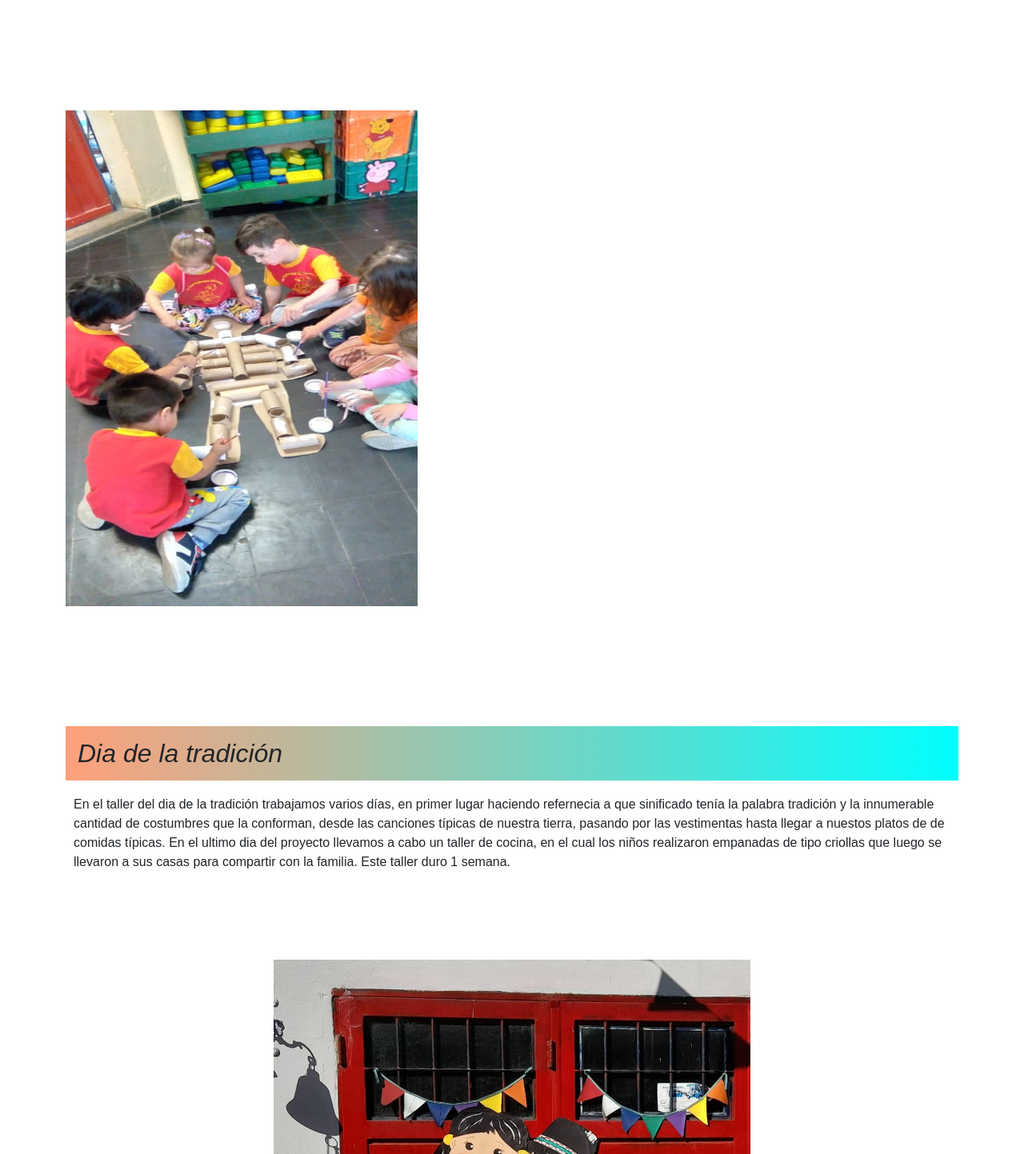
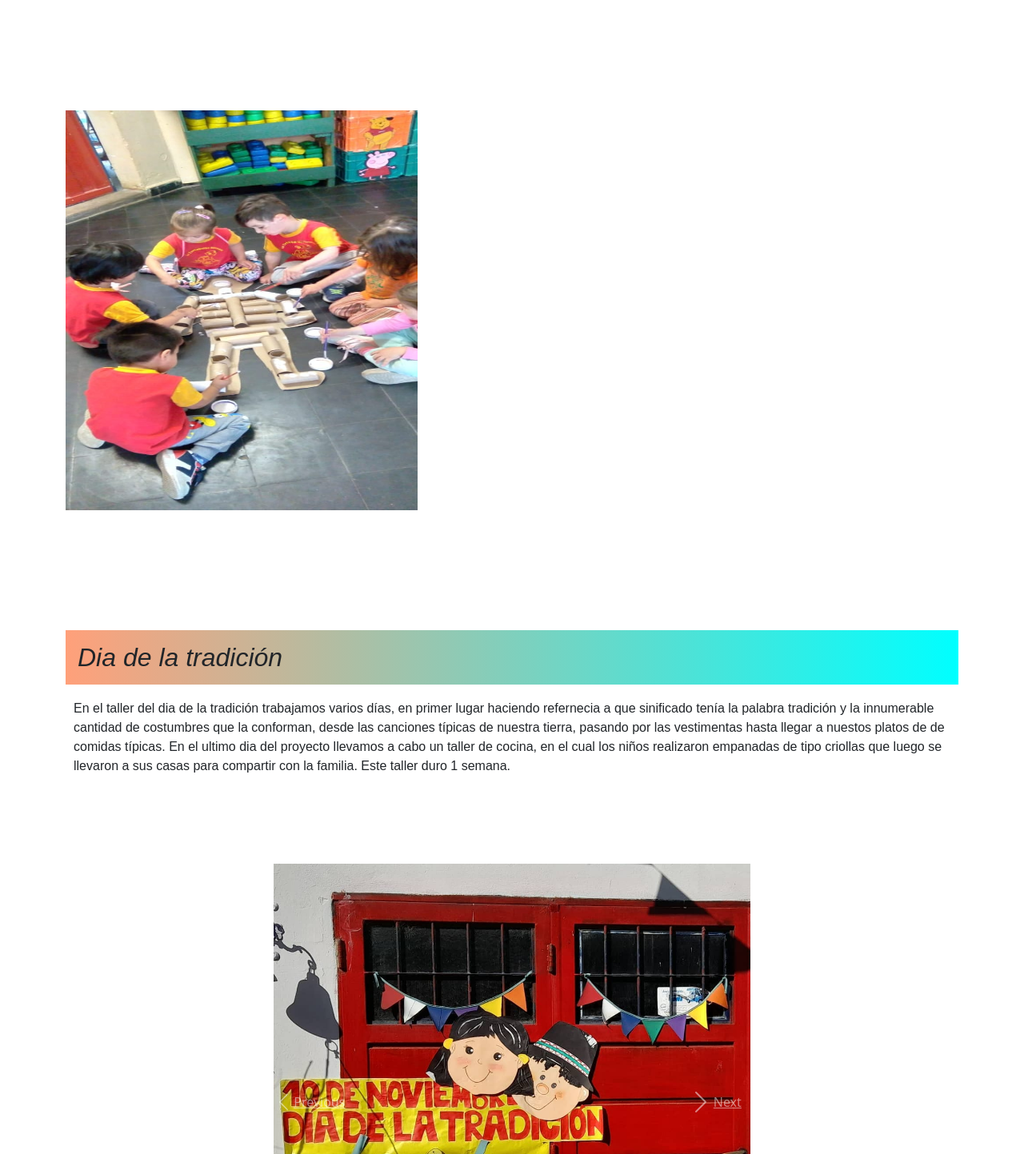
Before and after one commit to vorojas/jardindeinfantes-valentinaRojas-ProyectoFinal, a website: page talleres.html in a window 1280 px wide. Shown: the part 740-2183 px from the top of the page at 80% size. Drawn offline with nearby package versions, Linux system fonts and the light colour scheme.

Commit message:
modificacion de los carousel en la pagina talleres

```diff
--- a/scss/_talleres.scss
+++ b/scss/_talleres.scss
@@ -36,16 +36,15 @@
 #carouselContainer {
     width: 620px;
     height: 240px;
-    margin-bottom: 150px;
+    margin-bottom: 400px;
     margin-top: 100px;
 }
 
 .cuerpo {
     width: 440px;
-    height: 620px;
+    height: 500px;
     display: flex;
-    justify-content: center;
-    align-items: center;
+    text-align: center;
 }
 
 .separar {
--- a/talleres.html
+++ b/talleres.html
@@ -30,7 +30,7 @@
         <div class="collapse navbar-collapse" id="navbarSupportedContent">
           <ul class="navbar-nav me-auto mb-2 mb-lg-0">
             <li class="nav-item">
-              <a class="nav-link active" aria-current="page" href="#">Inicio</a>
+              <a class="nav-link active" aria-current="page" href="index.html">Inicio</a>
             </li>
             <li class="nav-item">
               <a class="nav-link" href="historia.html">Historia</a>
```
Also changed, not shown: css/style.css, img/granja2.jpg.
